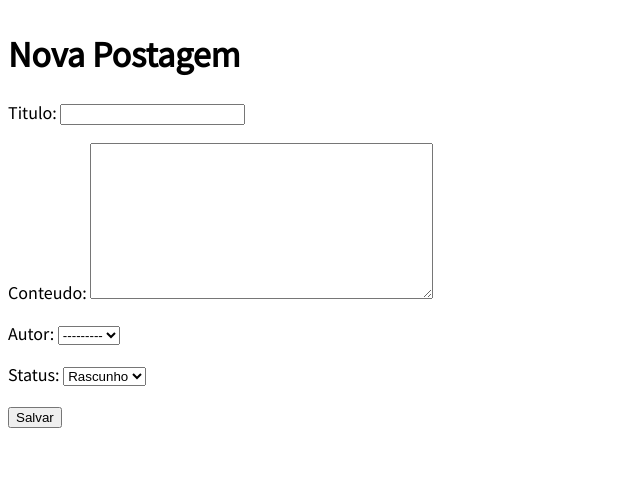
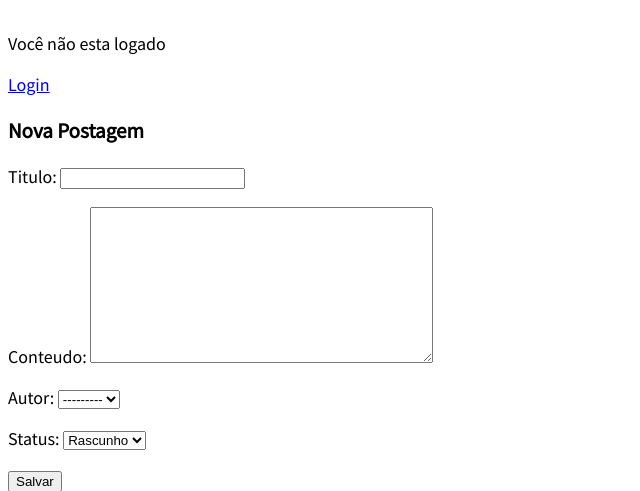
Before and after one commit to margaridonetto/analist_ufu, a Django app: page /new/ in a window 1280 px wide. Shown: the part 102-593 px from the top of the page, without its empty margins (0-640 px from the left). Run offline with Django 3.2, Linux system fonts and the light colour scheme; data comes from the database, SQL or seed files in the repository; both versions use the stored data as it was after the commit.

Commit message:
criação de login e logout

```diff
--- a/analist_ufu/settings.py
+++ b/analist_ufu/settings.py
@@ -114,6 +114,8 @@ USE_L10N = True
 
 USE_TZ = True
 
+LOGIN_REDIRECT_URL = 'home'
+LOGOUT_REDIRECT_URL = 'home'
 
 # Static files (CSS, JavaScript, Images)
 # https://docs.djangoproject.com/en/3.0/howto/static-files/
--- a/analist_ufu/urls.py
+++ b/analist_ufu/urls.py
@@ -21,8 +21,8 @@ from django.conf.urls.static import  static
 
 urlpatterns = [
     path('admin/', admin.site.urls),
+    path('accounts/',include('django.contrib.auth.urls')),
     path('', include('principal.urls')),
-    path('accounts/',include('django.contrib.auth.urls'))
 ]
 
 if settings.DEBUG:
--- a/principal/templates/principal/newpost.html
+++ b/principal/templates/principal/newpost.html
@@ -3,7 +3,7 @@
 {% block title %} Nova Postagem {% endblock title %}
 
 {% block content %}
-    <h1>Nova Postagem</h1>
+    <h3>Nova Postagem</h3>
     <form action="" method="post"> {% csrf_token %}
         {{ form.as_p }}
         <input type="submit" value="Salvar">
--- a/templates/base.html
+++ b/templates/base.html
@@ -19,6 +19,13 @@
         </div>
 
     </header>
+    {% if user.is_authenticated %}
+        <p>Olá {{ user.username }}</p>
+        <a href="{% url "logout" %}">Sair</a>
+    {% else %}
+        <p>Você não esta logado</p>
+        <a href="{% url "login" %}">Login</a>
+    {% endif %}
     <div class="container">
         {% block content %} {% endblock content %}
     </div>
--- a/templates/registration/login.html
+++ b/templates/registration/login.html
@@ -5,5 +5,6 @@
     <form action="" method=post>
         {% csrf_token %}
         {{ form.as_p }}
+        <button type="submit">Login</button>
     </form>
 {% endblock content %}
```
Also changed, not shown: db.sqlite3.
